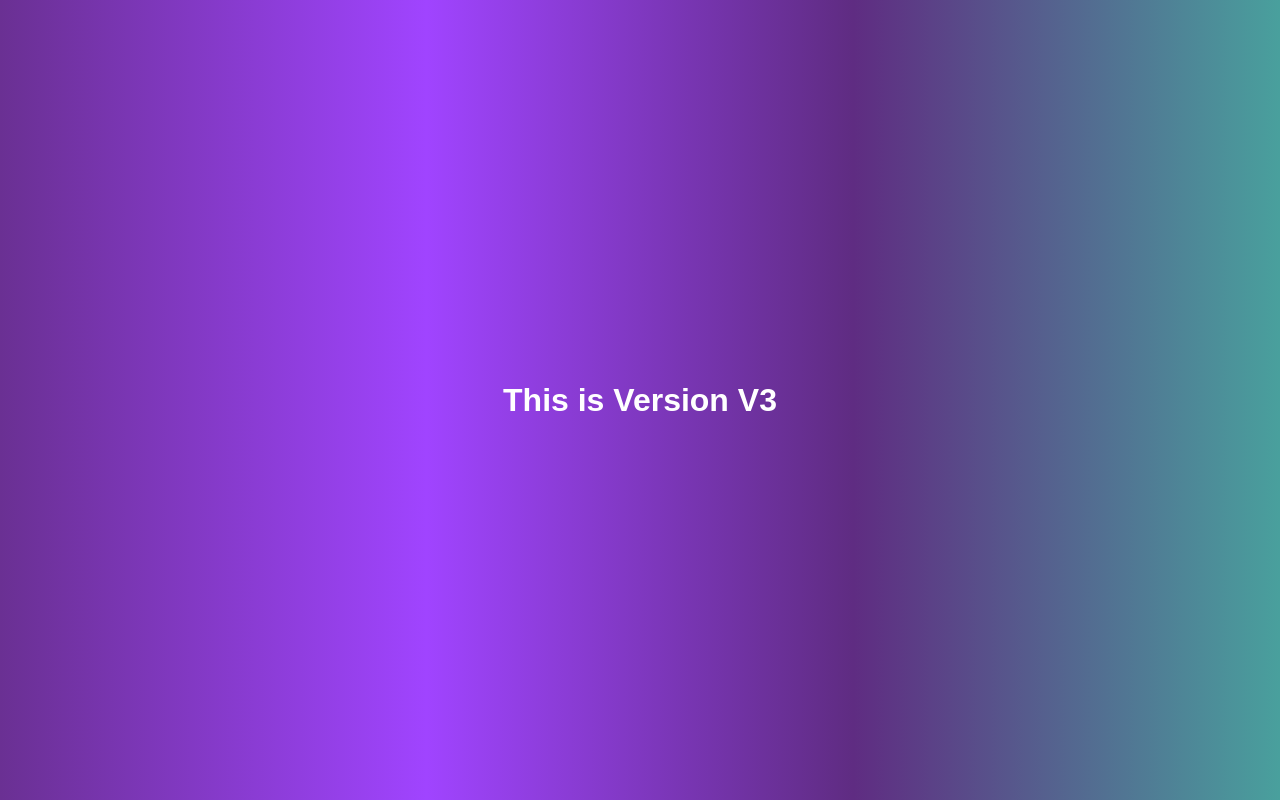
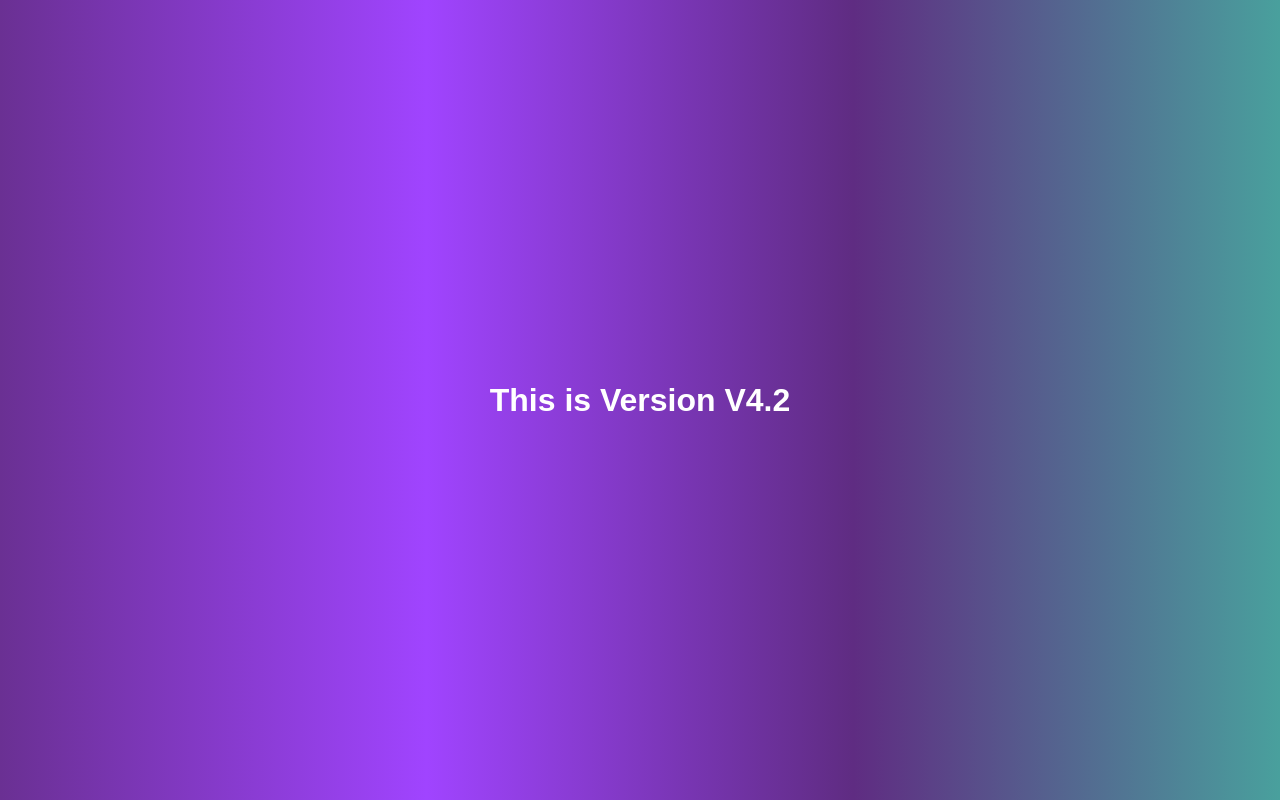
Before and after one commit to KIRSTEN-KONGA/TEST, a plain HTML site: page index.html in a window 1280 px wide. Drawn offline with Linux system fonts and the light colour scheme.

Commit message:
Changed the version to 4.2 to check the merge conflict

```diff
--- a/index.html
+++ b/index.html
@@ -7,6 +7,6 @@
     <title>Document</title>
 </head>
 <body>
-    <h1>This is Version V3</h1>
+    <h1>This is Version V4.2</h1>
 </body>
 </html>
```
